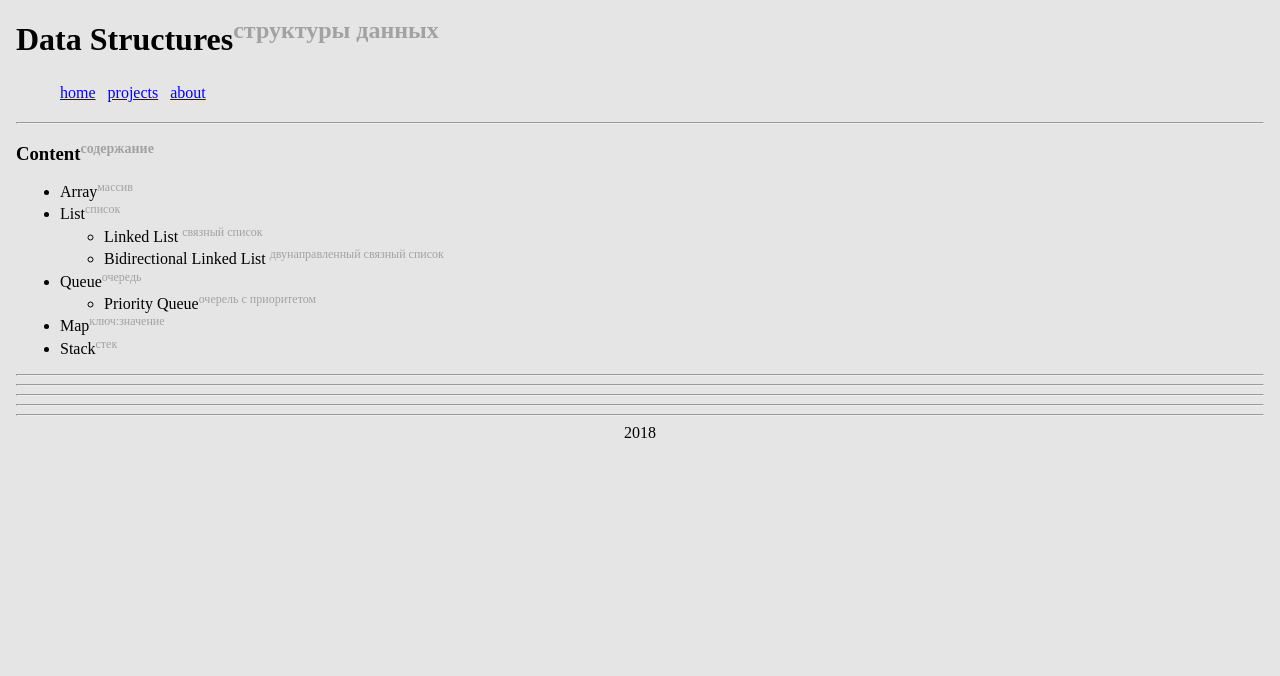
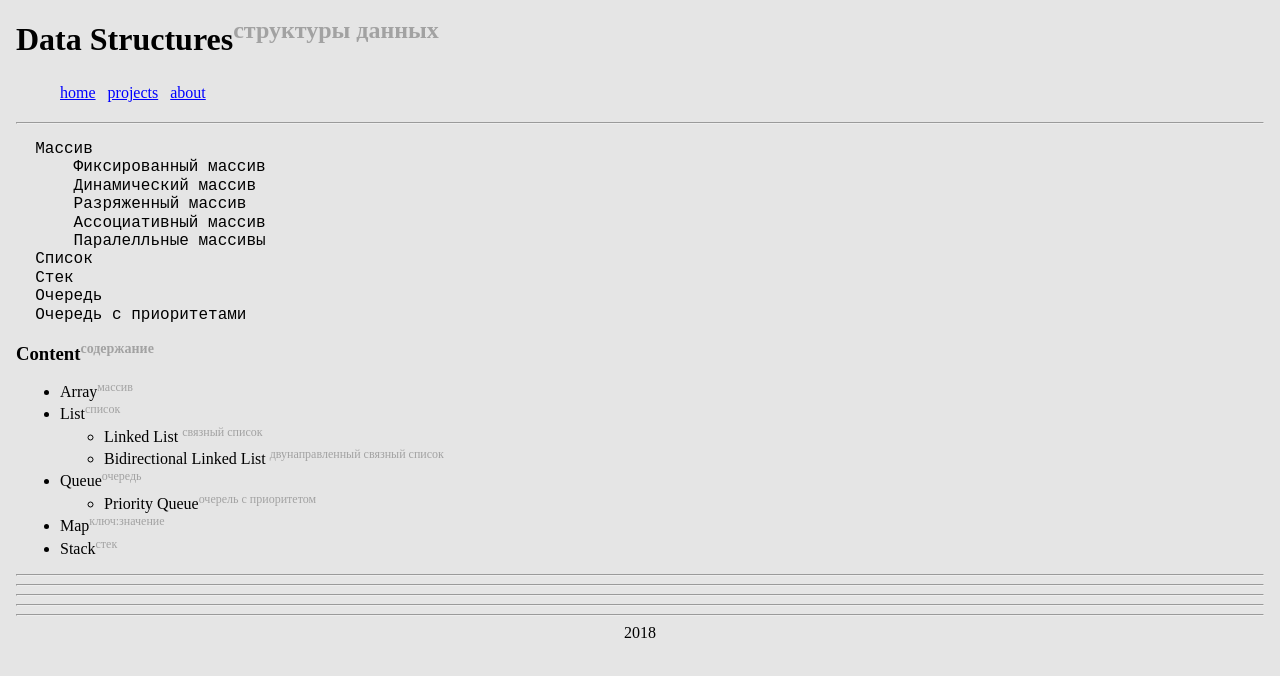
Before and after one commit to timurkashapov/data-structures-with-algorithms, a plain HTML site: page index.html in a window 1280 px wide. Drawn offline with Linux system fonts and the light colour scheme.

Commit message:
update with otus learning topics

```diff
--- a/index.html
+++ b/index.html
@@ -23,6 +23,19 @@
 </header>
 <hr>
 <section>
+  <pre>
+  Массив
+      Фиксированный массив
+      Динамический массив
+      Разряженный массив
+      Ассоциативный массив
+      Паралелльные массивы
+  Список
+  Стек
+  Очередь
+  Очередь с приоритетами
+</pre>
+
     <h3>Content<sup>содержание</sup></h3>
     <ul>
         <li>
```
Also changed, not shown: docs/1.txt (added).
